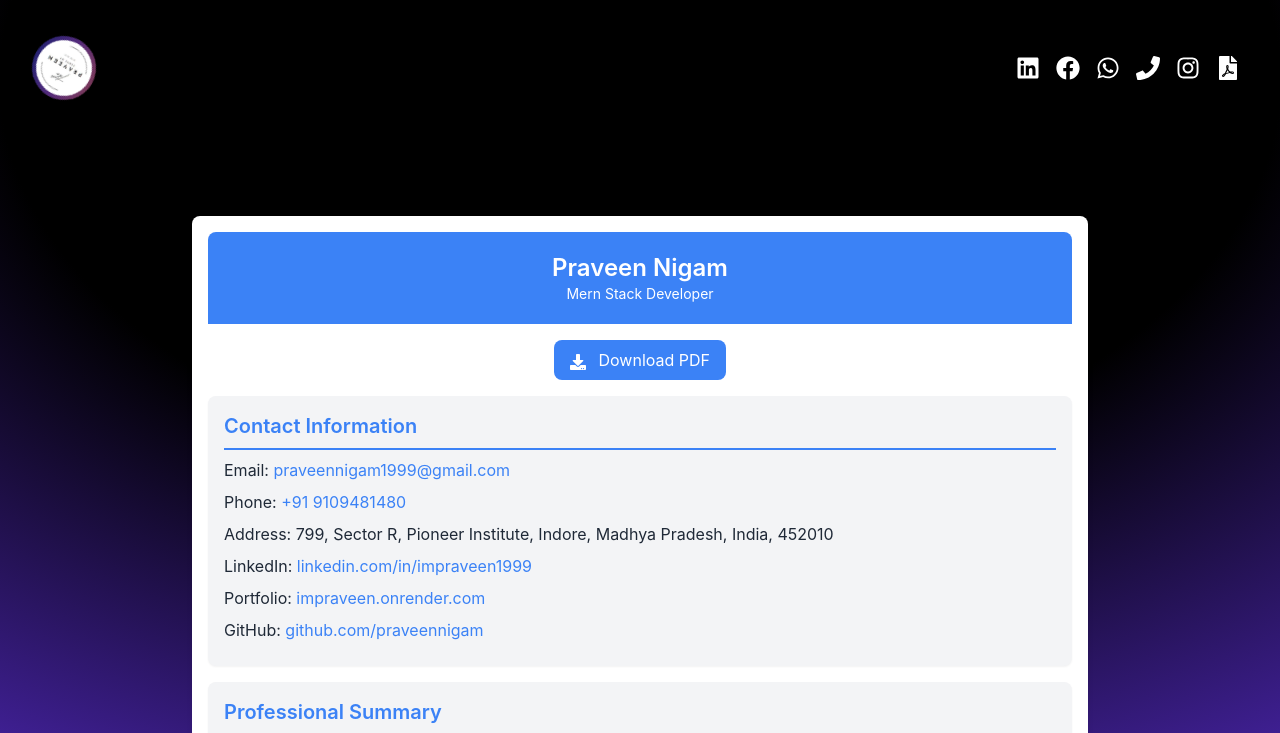
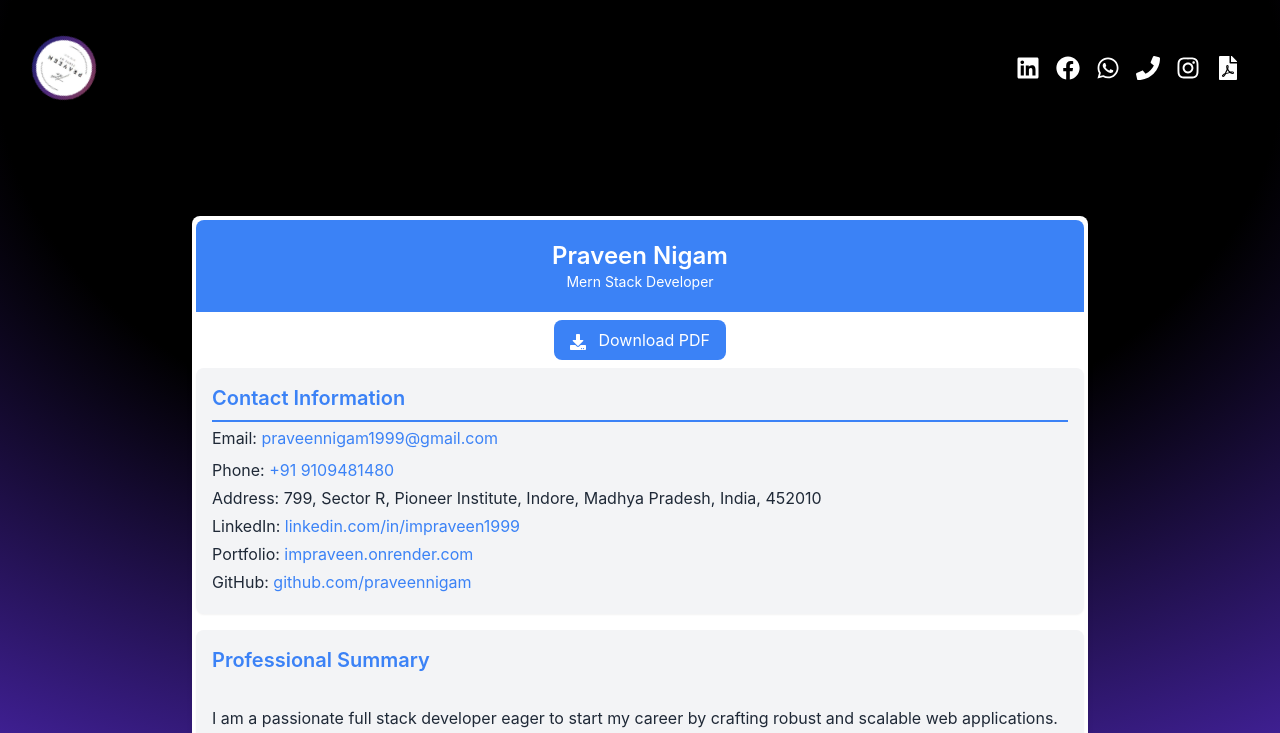
Before and after one commit to praveennigam/impraveen, a React (Vite) app: page /resume in a window 1280 px wide. Shown: the top 733 px of the page. Built offline with nearby package versions, Linux system fonts and the light colour scheme; a web font is replaced by a local one.

Commit message:
final resume uploaded

```diff
--- a/src/components/Resume.jsx
+++ b/src/components/Resume.jsx
@@ -26,7 +26,7 @@ const Resume = () => {
   const downloadPDF = () => {
     const element = document.querySelector(".resume-container");
     const options = {
-      margin: [0.5, 0.5],
+      margin: [0.2, 0.2],
       filename: "Praveen_Nigam_Resume.pdf",
       image: {
         type: "jpeg",
@@ -70,13 +70,13 @@ const Resume = () => {
   }, []);
 
   return (
-    <div className="resume-container mx-auto max-w-4xl bg-white p-4 rounded-lg shadow-md text-gray-800">
-      <header className="bg-blue-500 text-white p-5 rounded-t-lg mb-4 text-center">
+    <div className="resume-container mx-auto max-w-4xl bg-white p-1 rounded-lg shadow-md text-gray-800">
+      <header className="bg-blue-500 text-white p-5 rounded-t-lg mb-2 text-center">
         <h1 className="text-2xl font-semibold">Praveen Nigam</h1>
         <p className="text-sm">Mern Stack Developer</p>
       </header>
 
-      <div className="flex justify-center mb-4">
+      <div className="flex justify-center mb-2">
         <button
           className="download-button bg-blue-500 text-white py-2 px-4 rounded-lg flex items-center hover:bg-blue-700"
           onClick={downloadPDF}
@@ -90,7 +90,7 @@ const Resume = () => {
       </div>
 
       <section className="bg-gray-100 p-4 rounded-lg shadow-sm mb-4">
-        <h2 className="text-xl font-semibold text-blue-500 border-b-2 border-blue-500 pb-2 mb-2">
+        <h2 className="text-xl font-semibold text-blue-500 border-b-2 border-blue-500 pb-2 mb-1">
           Contact Information
         </h2>
         <p className="mb-2">
@@ -102,17 +102,17 @@ const Resume = () => {
             praveennigam1999@gmail.com
           </a>
         </p>
-        <p className="mb-2">
+        <p className="mb-1">
           Phone:{" "}
           <a href="tel:+919109481480" className="text-blue-500 hover:underline">
             +91 9109481480
           </a>
         </p>
-        <p className="mb-2">
+        <p className="mb-1">
           Address: 799, Sector R, Pioneer Institute, Indore, Madhya Pradesh,
           India, 452010
         </p>
-        <p className="mb-2">
+        <p className="mb-1">
           LinkedIn:{" "}
           <a
             href="https://www.linkedin.com/in/impraveen1999/"
@@ -123,7 +123,7 @@ const Resume = () => {
             linkedin.com/in/impraveen1999
           </a>
         </p>
-        <p className="mb-2">
+        <p className="mb-1">
           Portfolio:{" "}
           <a
             href="https://impraveen.onrender.com/"
@@ -134,7 +134,7 @@ const Resume = () => {
             impraveen.onrender.com
           </a>
         </p>
-        <p className="mb-2">
+        <p className="mb-1">
           GitHub:{" "}
           <a
             href="https://github.com/praveennigam"
@@ -148,7 +148,7 @@ const Resume = () => {
       </section>
 
       <section className="bg-gray-100 p-4 rounded-lg shadow-sm mb-4">
-        <h2 className="text-xl font-semibold text-blue-500 border-b-2 border-blue-500 pb-2 mb-2">
+        <h2 className="text-xl font-semibold text-blue-500 border-b-1 border-blue-500 pb-4 mb-4">
           Professional Summary
         </h2>
         <p>
@@ -167,7 +167,7 @@ const Resume = () => {
         </p>
       </section>
 
-      <div className="flex flex-wrap gap-4 mb-4">
+      <div className="flex flex-wrap gap-4 mb-5">
         <section className="bg-gray-100 p-4 rounded-lg shadow-sm flex-1 min-w-[270px]">
           <h2 className="text-xl font-semibold text-blue-500 border-b-2 border-blue-500 pb-2 mb-2">
             Key Skills
```
